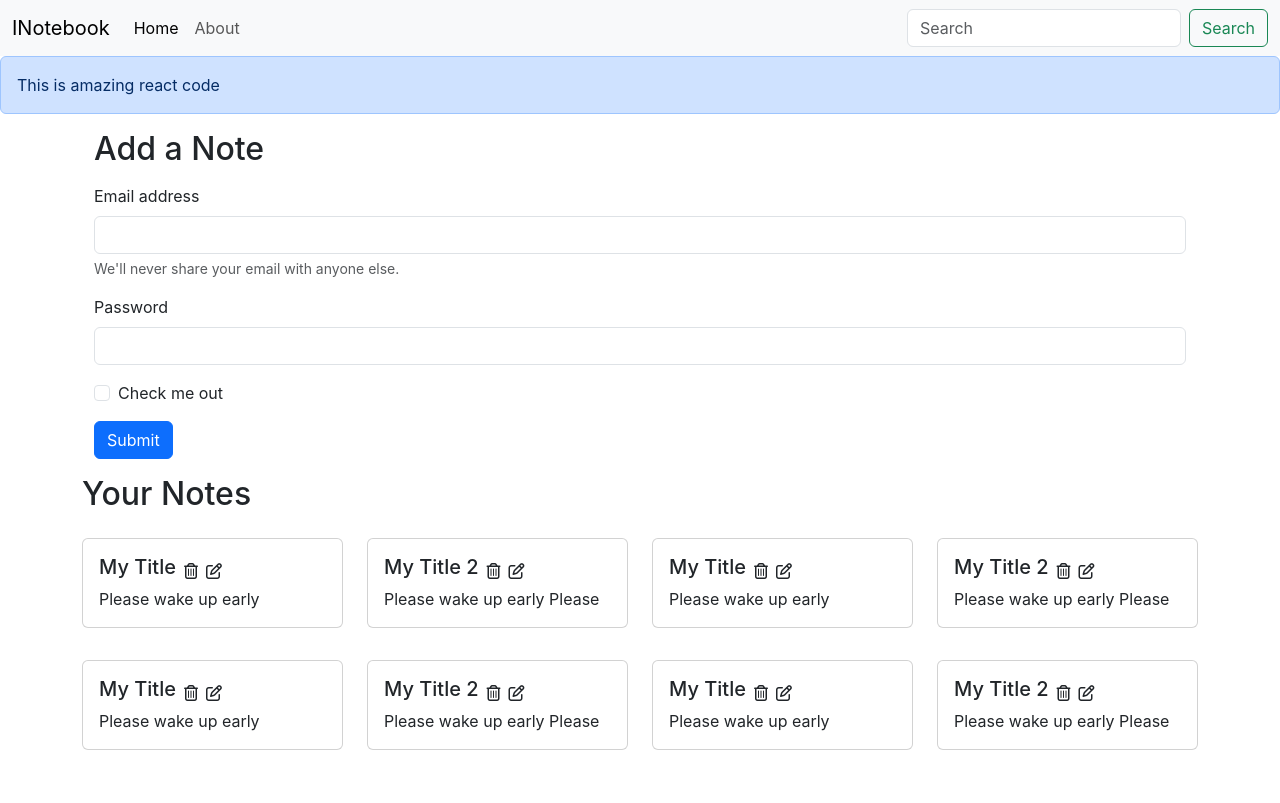
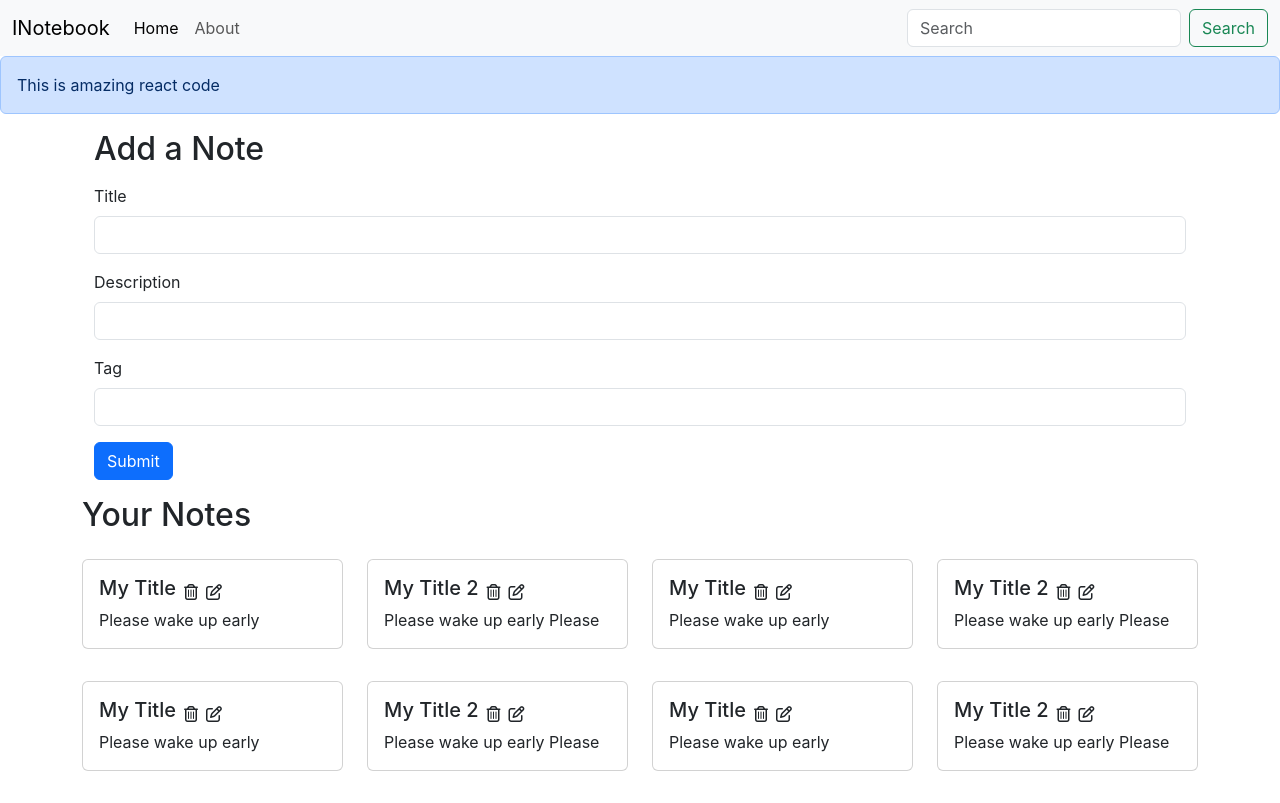
Before and after one commit to SayedMujahidIqbal/inotebook, a React (Create React App) app: page / in a window 1280 px wide. Built offline with nearby package versions, Linux system fonts and the light colour scheme.

Commit message:
iNotebook - Adding a Note

```diff
--- /dev/null
+++ b/src/components/AddNote.js
@@ -0,0 +1,40 @@
+import React, { useContext, useState } from 'react'
+import noteContext from '../context/notes/NoteContext';
+
+const AddNote = () => {
+    const context = useContext(noteContext);
+    const { addNote } = context;
+    const [note, setNote] = useState({ title: "", description:"", tag: "" })
+
+    const handleClick = (e) => {
+        e.preventDefault();
+        addNote(note.title, note.description, note.tag)
+    }
+
+    const onChange = (e) => {
+        setNote({ ...note, [e.target.name]: [e.target.value] })
+    }
+
+    return (
+        <div className='container my-3'>
+            <h2>Add a Note</h2>
+            <form className='my-3'>
+                <div className="mb-3">
+                    <label htmlFor="title" className="form-label">Title</label>
+                    <input type="text" className="form-control" onChange={onChange} id="title" name="title" />
+                </div>
+                <div className="mb-3">
+                    <label htmlFor="description" className="form-label">Description</label>
+                    <input type="text" className="form-control" onChange={onChange} id="description" name="description" />
+                </div>
+                <div className="mb-3">
+                    <label htmlFor="tag" className="form-label">Tag</label>
+                    <input type="text" className="form-control" onChange={onChange} id="tag" name="tag" />
+                </div>
+                <button type="submit" className="btn btn-primary" onClick={handleClick}>Submit</button>
+            </form>
+        </div>
+    )
+}
+
+export default AddNote
--- a/src/components/Home.js
+++ b/src/components/Home.js
@@ -3,25 +3,6 @@
 const Home = () => {
   return (
     <div className='container'>
-      <div className='container my-3'>
-        <h2>Add a Note</h2>
-        <form className='my-3'>
-          <div className="mb-3">
-            <label htmlFor="exampleInputEmail1" className="form-label">Email address</label>
-            <input type="email" className="form-control" id="exampleInputEmail1" aria-describedby="emailHelp" />
-            <div id="emailHelp" className="form-text">We'll never share your email with anyone else.</div>
-          </div>
-          <div className="mb-3">
-            <label htmlFor="exampleInputPassword1" className="form-label">Password</label>
-            <input type="password" className="form-control" id="exampleInputPassword1" />
-          </div>
-          <div className="mb-3 form-check">
-            <input type="checkbox" className="form-check-input" id="exampleCheck1" />
-            <label className="form-check-label" htmlFor="exampleCheck1">Check me out</label>
-          </div>
-          <button type="submit" className="btn btn-primary">Submit</button>
-        </form>
-      </div>
       <Notes />
     </div>
   )
--- a/src/components/Notes.js
+++ b/src/components/Notes.js
@@ -1,18 +1,22 @@
 import React, { useContext } from 'react'
+import NoteItem from './NoteItem';
+import AddNote from './AddNote';
 import noteContext from '../context/notes/NoteContext';
-import NoteItem from './NoteItem';
 
 const Notes = () => {
-    const context = useContext(noteContext);
-    const { notes, setNotes } = context;
+  const context = useContext(noteContext)
+  const { notes, addNote } = context
 
   return (
-    <div className='row my-3'>
+    <>
+      <AddNote />
+      <div className='row my-3'>
         <h2>Your Notes</h2>
         {notes.map((note) => {
           return <NoteItem key={note._id} note={note} />
         })}
       </div>
+    </>
   )
 }
 
--- a/src/context/notes/NoteState.js
+++ b/src/context/notes/NoteState.js
@@ -78,8 +78,33 @@
     },
   ]
   const [notes, setNotes] = useState(notesInitial)
+
+  // Add a Note
+  const addNote = (title, description, tag) => {
+    // Todo API Call
+    console.log("Adding a new Note");
+    const note = {
+
+      "_id": "66cdcd2392wd6a89975b35cf2f",
+      "user": "66cd849881c69040bf275868",
+      "title": title,
+      "description": description,
+      "tag": tag,
+      "date": "2024-08-27T12:57:07.774Z",
+      "__v": 0
+    };
+    setNotes(notes.concat(note))
+  }
+  // Delete a Note
+  const deleteNote = (id) => {
+
+  }
+  // Edit a Note
+  const editNote = (id) => {
+
+  }
   return (
-        <NoteContext.Provider value={{notes, setNotes}}>
+    <NoteContext.Provider value={{ notes, addNote, deleteNote, editNote }}>
       {props.children}
     </NoteContext.Provider>
   )
```
Lines whose indentation alone changed are shown as unchanged.
